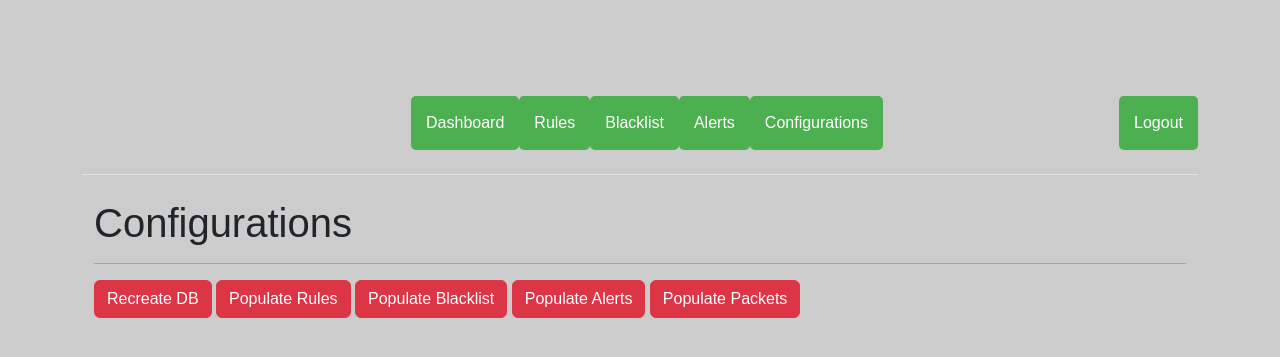
After one commit to YuriBittencourt/ORCH-IDS, a Flask app: template app/templates/configurations.html in a window 1280 px wide. The commit adds this page. Shown: the top 357 px of the page. Run offline with Flask 3, Linux system fonts and the light colour scheme; the template is opened without the code that fills it, so the values that code supplies are empty; parts of the project's set-up code (start-up, migrations or seed data) failed here and were passed over.

Commit message:
feat: Mais front

```diff
--- a/app/templates/blacklist.html
+++ b/app/templates/blacklist.html
@@ -14,7 +14,7 @@
 {% include 'components/table.html' %}
 
 {% else %}
-<p> There is no IP blacklisted </p>
+<p> There are no IPs blacklisted </p>
 {% endif %}
 
 <script>
--- a/app/templates/components/base.html
+++ b/app/templates/components/base.html
@@ -5,7 +5,6 @@
     <link rel="stylesheet" href="https://cdn.jsdelivr.net/npm/bootstrap@5.3.0/dist/css/bootstrap.min.css">
     <link rel="stylesheet" href="{{ url_for('static', filename='css/main.css') }}">
 </head>
-
 <body>
 <div class="container">
     <h1 class="title">{{ title }} </h1>
--- /dev/null
+++ b/app/templates/configurations.html
@@ -0,0 +1,16 @@
+{% extends 'components/base.html' %}
+
+{% block content %}
+<div class="container">
+    <h1>Configurations</h1>
+    <hr>
+</div>
+
+<div class="container align-items-right justify-content-between">
+    <a class="btn btn-danger" href="{{url_for('configurations')}}/setup_db">Recreate DB</a>
+    <a class="btn btn-danger" href="{{url_for('configurations')}}/populate_rules">Populate Rules</a>
+    <a class="btn btn-danger" href="{{url_for('configurations')}}/populate_blacklist">Populate Blacklist</a>
+    <a class="btn btn-danger" href="{{url_for('configurations')}}/populate_alerts">Populate Alerts</a>
+    <a class="btn btn-danger" href="{{url_for('configurations')}}/populate_packets">Populate Packets</a>
+</div>
+{% endblock %}
```
